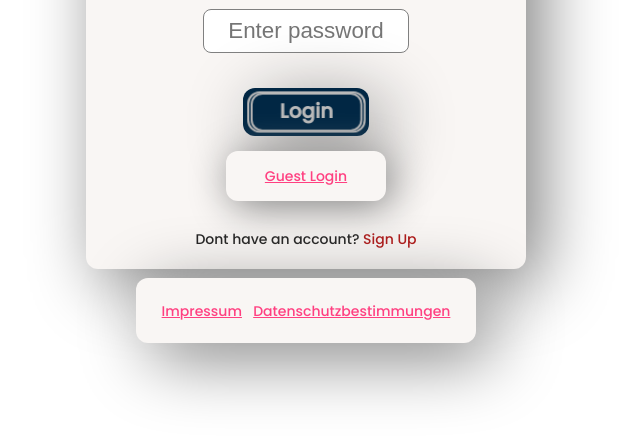
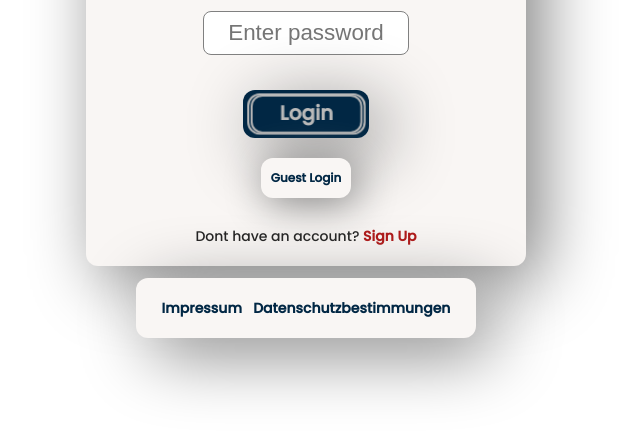
Before and after one commit to Jacques1988/Join, a plain HTML site: page index.html in a window 1280 px wide. Shown: the part 322-762 px from the top of the page, without its empty margins (334-974 px from the left). Drawn offline with nearby package versions, Linux system fonts and the light colour scheme; no server answers.

Commit message:
style index-buttons

```diff
--- a/CSS/index.css
+++ b/CSS/index.css
@@ -105,6 +105,7 @@
 .signup a {
     text-decoration: none;
     color: #af1616;
+    font-weight: 700;
 }
 
 .cardflipper {
@@ -185,35 +186,46 @@
 /*
 *bottom card, impressum + compliance
 */
+
 .loginbottomcontainer {
     display: flex;
     justify-content: space-around;
     align-items: center;
     margin-top: 20px;
     width: 300px;
-        height: 25px;
     background-color: #f9f6f4;
     box-shadow: 15px 15px 70px grey;
     border-radius: 12px;
     padding: 20px;
-
 }
 
+.loginbottomcontainer a{
+    color: #012744;
+    text-decoration: none;
+    font-size: 14px;
+    font-weight: 700;
+}
 /*
 * guest login
 */
+
 .loginguestcontainer {
     z-index: 30;
     display: flex;
     justify-content: space-around;
     align-items: center;
-    margin-top: 15px;
-    width: 120px;
-    height: 10px;
+    margin-top: 20px;
     background-color: #f9f6f4;
     box-shadow: 5px 5px 40px grey;
     border-radius: 12px;
-    padding: 20px;
+    padding: 10px;
+}
+
+.loginguestcontainer a {
+    color: #012744;
+    text-decoration: none;
+    font-size: 12px;
+    font-weight: 700;
 }
 
 /*Responsive Design*/
@@ -229,6 +241,7 @@
         width: 90%;
     }
 }
+
 @media(max-width: 650px) {
     .inputfield1-adduser {
         width: 93%;
```
Lines whose indentation alone changed are shown as unchanged.
